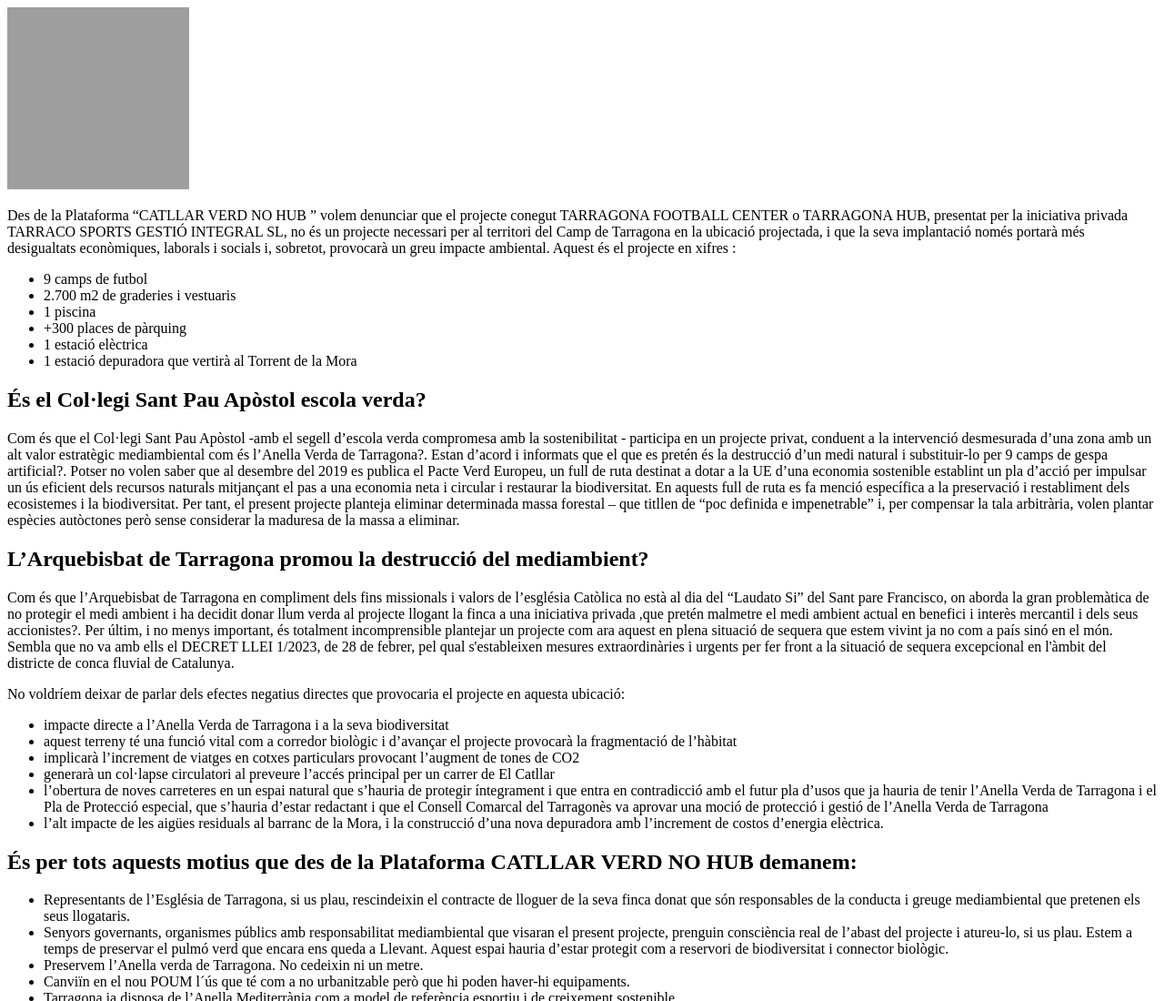
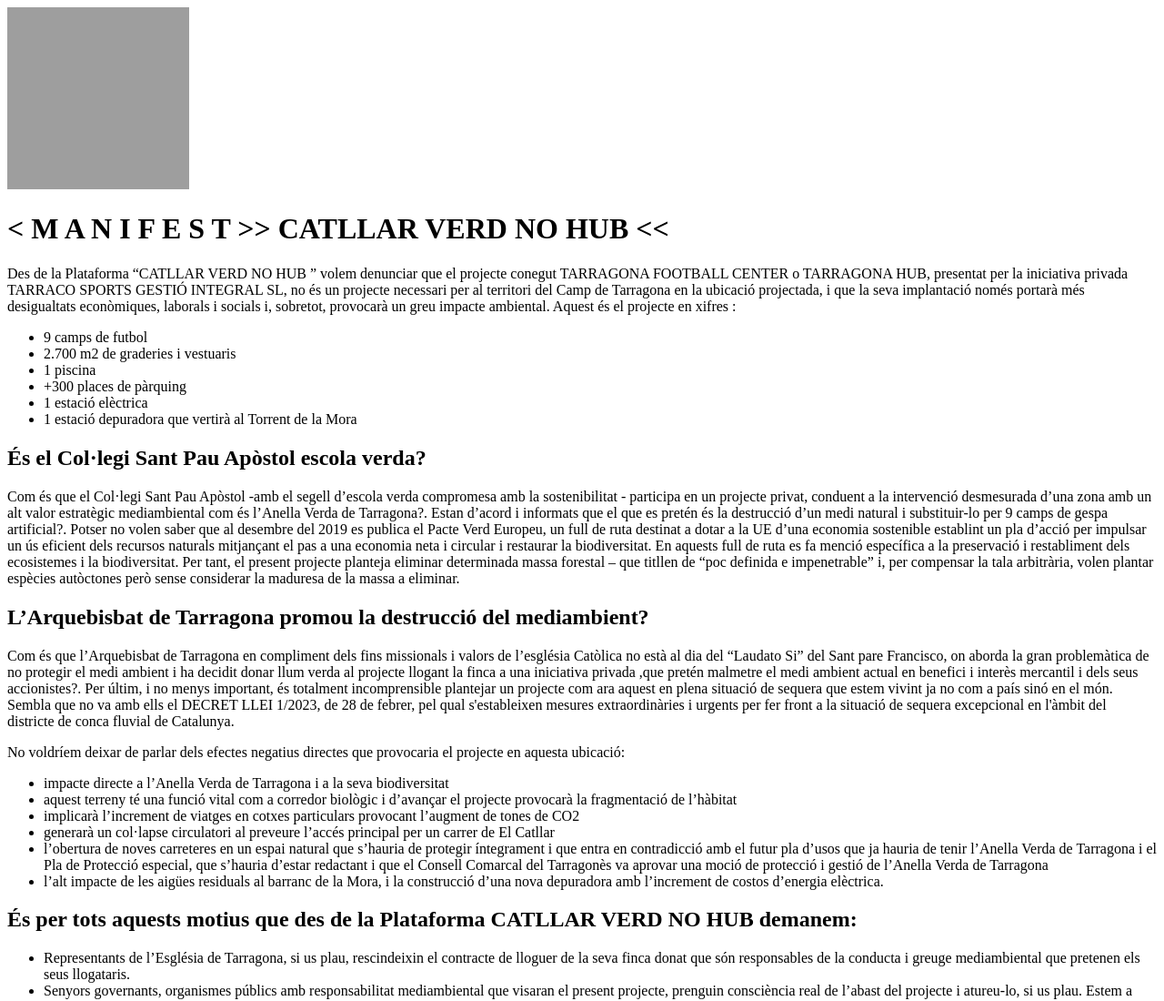
Before and after one commit to 9NOHUB/catllarverdnohub.github.io, a plain HTML site: page index.html in a window 1280 px wide. Shown: the top 1100 px of the page at 91% size. Drawn offline with Linux system fonts and the light colour scheme; grey boxes are pictures that could not be loaded.

Commit message:
Update index.html

```diff
--- a/index.html
+++ b/index.html
@@ -11,7 +11,9 @@
 <body>
 
 <img src="EscudoCATLLARVERD%2015X15.png" width="200" height="200">
-
+<H1>
+    < M A N I F E S T    >> CATLLAR VERD NO HUB <<</title>
+</H1>
 <p>Des de la Plataforma “CATLLAR VERD NO HUB ” volem denunciar que el projecte conegut TARRAGONA FOOTBALL CENTER o TARRAGONA HUB, presentat per la iniciativa privada TARRACO SPORTS GESTIÓ INTEGRAL SL, no és un projecte necessari per al territori del Camp de Tarragona en la ubicació projectada, i que la seva implantació només portarà més desigualtats econòmiques, laborals i socials i, sobretot, provocarà un greu impacte ambiental.
 Aquest és el projecte en xifres : </p>
 
```
